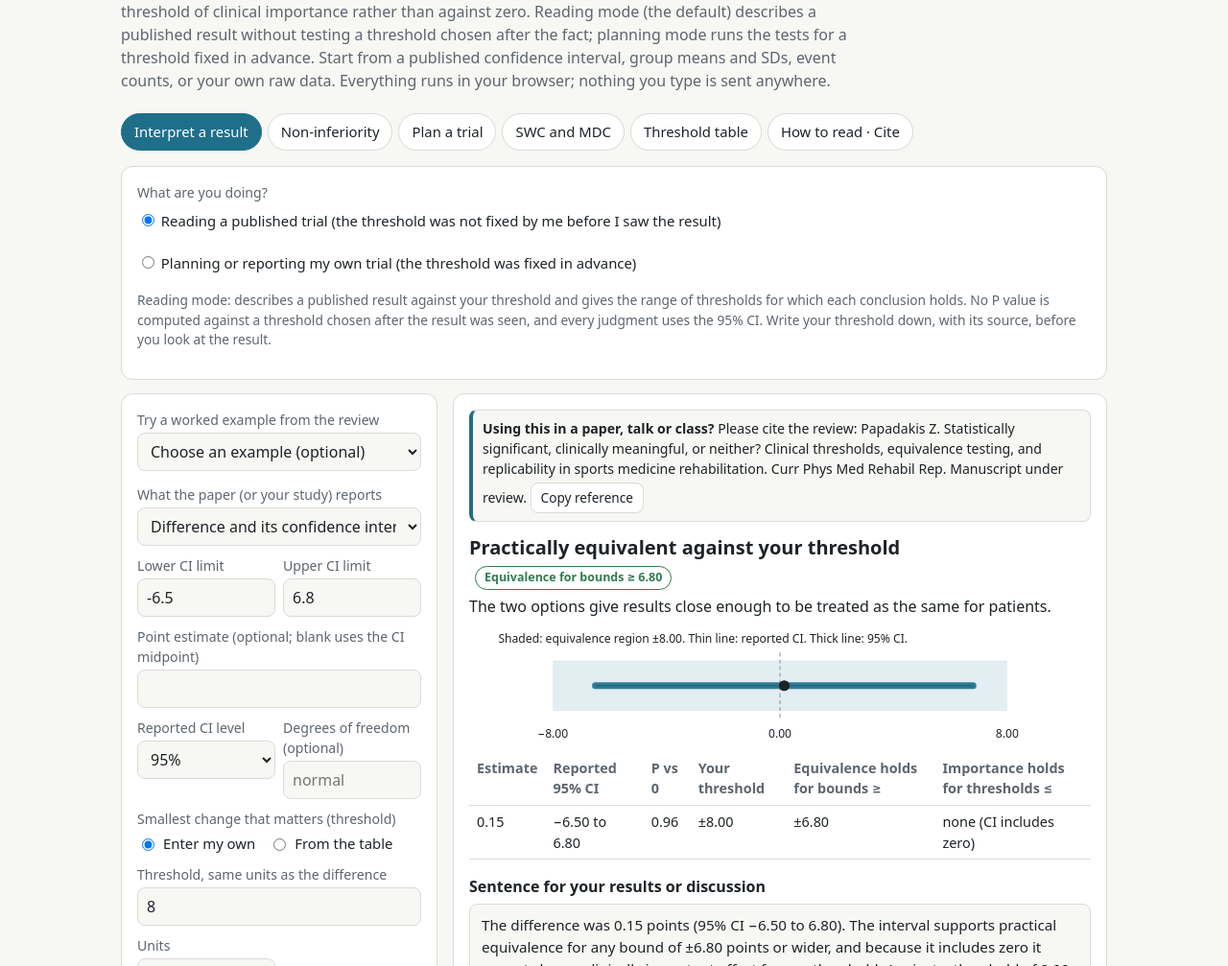
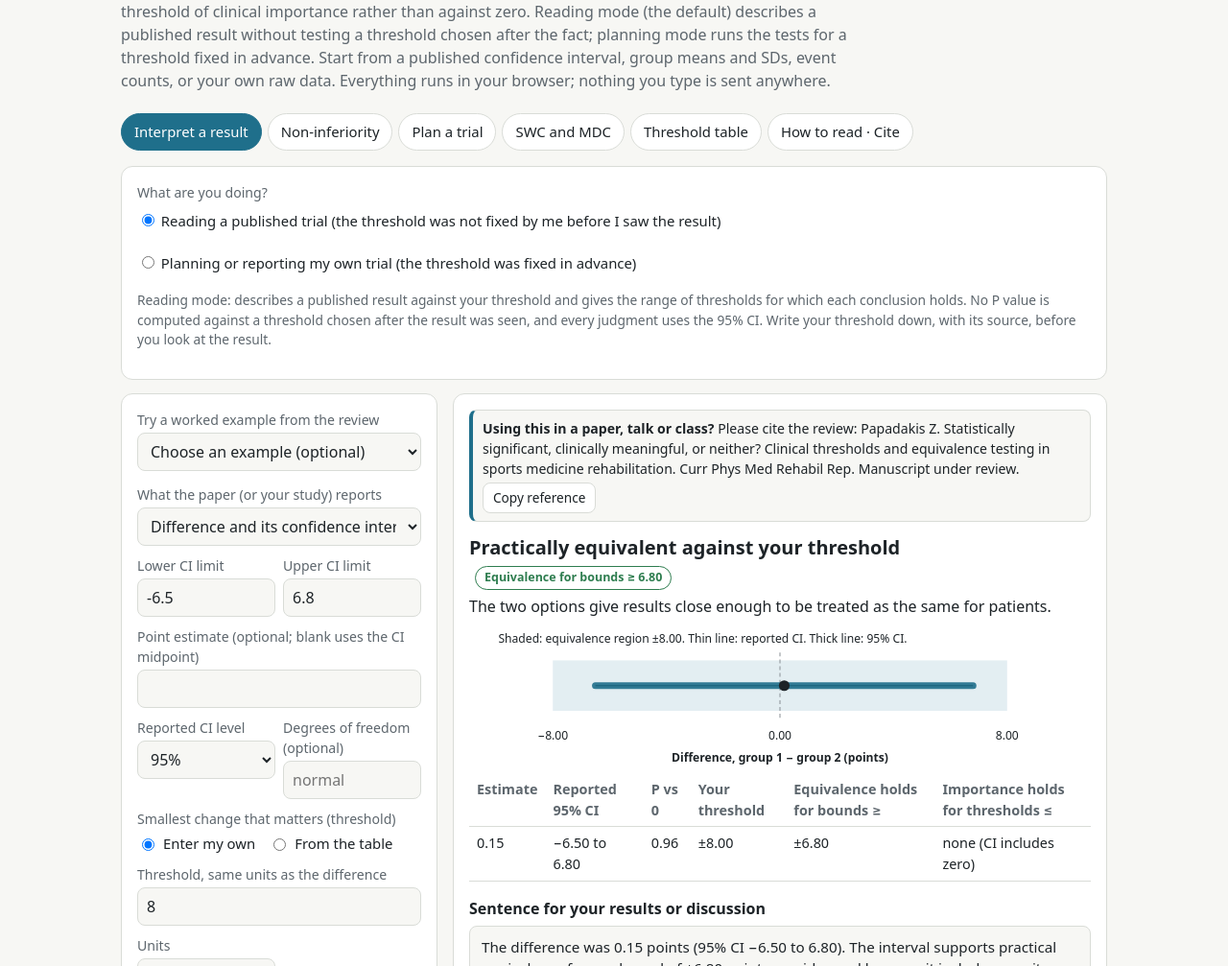
Before and after one commit to zpapadakis/clinthresh, a plain HTML site: page docs/index.html in a window 1280 px wide. Shown: the part 93-1100 px from the top of the page at 96% size. Drawn offline with Linux system fonts and the light colour scheme.

Commit message:
Web app: axis titles with effect measure and units; risk ratio for event data; revised review title (#1)
Addresses reviewer comment 1.21 (CPMRR revision): the interval plot now
names the effect measure and units, event data report the risk ratio
(log method) alongside the risk difference, and citations use the
revised review title (replicability removed).


Claude-Session: https://claude.ai/code/session_01SB32BAPXDJpjobkzs9373R

Co-authored-by: Claude Opus 5.5 <noreply@anthropic.com>

```diff
--- a/docs/index.html
+++ b/docs/index.html
@@ -231,7 +231,7 @@ a{color:var(--accent)}
 <h3 style="font-size:1.05rem">Reading mode and planning mode</h3>
 <p class="note">Tests against a threshold keep their error rate only if the threshold was fixed before the data were seen, as in a trial protocol. Use planning mode for that. When you read a published trial, you see the result first, so reading mode gives no P value against your threshold. It reports the pattern of the 95% CI against your threshold and the range of thresholds for which each conclusion holds: equivalence for any bound at least as wide as the larger absolute limit, importance for any threshold up to the limit nearest zero, and non-inferiority for any margin beyond the unfavorable limit. Write your threshold down, with its source and level (within-patient or between-group), before you open the results.</p>
 <h3 style="font-size:1.05rem">Cite</h3>
-<p id="citetext">Papadakis Z. Statistically significant, clinically meaningful, or neither? Clinical thresholds, equivalence testing, and replicability in sports medicine rehabilitation. Curr Phys Med Rehabil Rep. Manuscript under review.<br>Software: Papadakis Z. clinthresh: clinical thresholds and equivalence tests (R package and web app). Zenodo. <a href="https://doi.org/10.5281/zenodo.24022248">https://doi.org/10.5281/zenodo.24022248</a></p>
+<p id="citetext">Papadakis Z. Statistically significant, clinically meaningful, or neither? Clinical thresholds and equivalence testing in sports medicine rehabilitation. Curr Phys Med Rehabil Rep. Manuscript under review.<br>Software: Papadakis Z. clinthresh: clinical thresholds and equivalence tests (R package and web app). Zenodo. <a href="https://doi.org/10.5281/zenodo.24022248">https://doi.org/10.5281/zenodo.24022248</a></p>
 <p>R package, source code and the threshold table: <a href="https://github.com/zpapadakis/clinthresh">github.com/zpapadakis/clinthresh</a>. Worked examples from the review: <a href="https://doi.org/10.17605/OSF.IO/ZQM24">doi.org/10.17605/OSF.IO/ZQM24</a>.</p>
 <p class="note">Free and open source (MIT license). The calculations are a JavaScript port of the clinthresh R package and were checked against it and against the TOSTER R package (same P values to four significant figures for the published examples in the review and for the means, paired and proportion inputs). The author developed this app and the R package with the help of an AI assistant (Claude, Anthropic), tested them and is responsible for them. Report errors or suggest thresholds through the GitHub repository.</p>
 </div>
@@ -408,7 +408,7 @@ var TAIL = {
 
 // one-row interval plot
 function plot(el, o){
- var W = 640, H = 120, pad = 30;
+ var W = 640, H = o.xTitle ? 142 : 120, pad = 30;
  var xs = [o.lo, o.hi, o.b0, o.b1, 0, o.e0, o.e1].filter(isFinite);
  var mn = Math.min.apply(null,xs), mx = Math.max.apply(null,xs), span = (mx-mn)||1; mn -= span*0.12; mx += span*0.12;
  var X = function(v){ return pad + (v-mn)/(mx-mn)*(W-2*pad); };
@@ -422,13 +422,15 @@ function plot(el, o){
  s += '<circle cx="'+X(o.est)+'" cy="'+y+'" r="5.5" fill="var(--ink)"/>';
  var ticks = [mn+(mx-mn)*0.1, (mn+mx)/2, mx-(mx-mn)*0.1];
  if(isFinite(o.b0)) ticks.push(o.b0); if(isFinite(o.b1)) ticks.push(o.b1); ticks.push(0);
- ticks.forEach(function(t,i){ if(i<3) return; s += '<text x="'+X(t)+'" y="'+(H-8)+'" text-anchor="middle">'+f(t,2)+'</text>'; });
+ var ty = o.xTitle ? H-28 : H-8;
+ ticks.forEach(function(t,i){ if(i<3) return; s += '<text x="'+X(t)+'" y="'+ty+'" text-anchor="middle">'+f(t,2)+'</text>'; });
+ if(o.xTitle) s += '<text x="'+(W/2)+'" y="'+(H-6)+'" text-anchor="middle" font-weight="600">'+esc(o.xTitle)+'</text>';
  s += '<text x="'+pad+'" y="14">Shaded: '+esc(o.bandLabel)+'. Thin line: reported CI. Thick line: '+esc(o.eqLabel)+'.</text>';
  s += '</svg>'; el.innerHTML = s;
 }
 
 
-var PAPER_REF = 'Papadakis Z. Statistically significant, clinically meaningful, or neither? Clinical thresholds, equivalence testing, and replicability in sports medicine rehabilitation. Curr Phys Med Rehabil Rep. Manuscript under review.';
+var PAPER_REF = 'Papadakis Z. Statistically significant, clinically meaningful, or neither? Clinical thresholds and equivalence testing in sports medicine rehabilitation. Curr Phys Med Rehabil Rep. Manuscript under review.';
 var PAPER_SHORT = 'Papadakis, under review';
 var SOFT_REF = 'Papadakis Z. clinthresh: clinical thresholds and equivalence tests (R package and web app). Zenodo. https://doi.org/10.5281/zenodo.24022248';
 var PRESETS = [
@@ -507,6 +509,7 @@ function interpret(){
      g = CT.fromProps(x1,n1,x2,n2);
      if(g.se===0) return clear('The standard error is zero (0% or 100% in both groups); this method cannot be used.');
      extra = ' Proportions: '+f(100*g.p1,1)+'% vs '+f(100*g.p2,1)+'%. Intervals use the Newcombe method; P values use the Wald z statistic and are approximate with very few events.';
+     if(x1>0&&x2>0){ var rr=(x1/n1)/(x2/n2), lse=Math.sqrt(1/x1-1/n1+1/x2-1/n2); extra += ' Risk ratio (group 1 / group 2) '+f(rr,2)+' (95% CI '+f(rr*Math.exp(-1.959964*lse),2)+' to '+f(rr*Math.exp(1.959964*lse),2)+'; log method). Thresholds and the plot use the risk difference.'; }
    } else {
      var a=parseNums($('raw1').value), b=parseNums($('raw2').value), paired = radio('raw_des')==='paired';
      if(a.length<2||b.length<2) return clear('Paste at least two numbers in each box.');
@@ -534,7 +537,8 @@ function interpret(){
  $('i_verdict').innerHTML = esc(r.pattern) + '<span class="pill" style="color:'+m[0]+'">'+((big||unclear)?'Minimum-effect P ':'TOST P ')+pTxt((big||unclear)?pMet:r.pTost)+'</span>';
  $('i_meaning').textContent = m[1];
  var eqL = +(100*(1-2*alpha)).toFixed(1);
- plot($('i_plot'), {lo:lo2,hi:hi2,est:r.estimate,b0:-s,b1:s,e0:r.ciEq[0],e1:r.ciEq[1],label:r.pattern,bandLabel:'equivalence region ±'+f(s,2),eqLabel:eqL+'% CI'});
+ var uu0 = $('i_units').value, xT = (mode==='props' ? 'Risk difference, group 1 − group 2 (percentage points)' : 'Difference, group 1 − group 2'+(uu0?' ('+uu0+')':''));
+ plot($('i_plot'), {lo:lo2,hi:hi2,est:r.estimate,b0:-s,b1:s,e0:r.ciEq[0],e1:r.ciEq[1],label:r.pattern,bandLabel:'equivalence region ±'+f(s,2),eqLabel:eqL+'% CI',xTitle:xT});
  $('i_table').innerHTML = '<tr><th>Estimate</th><th>Reported '+Math.round(100*lvl)+'% CI</th><th>P vs 0</th><th>Bounds</th><th>Equivalence CI ('+eqL+'%)</th><th>TOST P</th><th>Tightest bound</th></tr>'+
   '<tr><td>'+f(r.estimate)+'</td><td>'+f(lo2)+' to '+f(hi2)+'</td><td>'+pf(r.pNhst)+'</td><td>±'+f(s)+'</td><td>'+f(r.ciEq[0])+' to '+f(r.ciEq[1])+'</td><td>'+pf(r.pTost)+'</td><td>±'+f(r.tightest)+'</td></tr>';
  var u = $('i_units').value ? ' '+$('i_units').value : '';
@@ -562,7 +566,7 @@ function noninf(){
  $('n_verdict').innerHTML = (r.nonInferior?'Non-inferior':'Non-inferiority not shown')+'<span class="pill" style="color:'+col+'">P '+pTxt(r.p)+'</span>';
  $('n_meaning').textContent = r.nonInferior ? 'The new option is not worse than the standard by more than the margin.' : 'The data cannot rule out that the new option is worse than the standard by more than the margin.';
  var oneL = +(100*r.oneSidedLevel).toFixed(1);
- plot($('n_plot'), {lo:lo,hi:hi,est:r.estimate,b0:hb?-m:NaN,b1:hb?NaN:m,e0:hb?r.limit:NaN,e1:hb?NaN:r.limit,label:'non-inferiority',bandLabel:'acceptable region (margin '+f(m,2)+')',eqLabel:'none'});
+ plot($('n_plot'), {lo:lo,hi:hi,est:r.estimate,b0:hb?-m:NaN,b1:hb?NaN:m,e0:hb?r.limit:NaN,e1:hb?NaN:r.limit,label:'non-inferiority',bandLabel:'acceptable region (margin '+f(m,2)+')',eqLabel:'none',xTitle:'Difference, new − standard'+($('n_units').value?' ('+$('n_units').value+')':'')});
  $('n_table').innerHTML = '<tr><th>Estimate</th><th>Reported CI</th><th>Margin</th><th>One-sided '+oneL+'% limit</th><th>NI P</th><th>Tightest margin</th></tr><tr><td>'+f(r.estimate)+'</td><td>'+f(lo)+' to '+f(hi)+'</td><td>'+(hb?'−':'+')+f(m)+'</td><td>'+f(r.limit)+'</td><td>'+pf(r.p)+'</td><td>'+f(r.tightest)+'</td></tr>';
  var u = $('n_units').value ? ' '+$('n_units').value : '';
  if(READMODE()){
```
Also changed, not shown: 3 other files.
